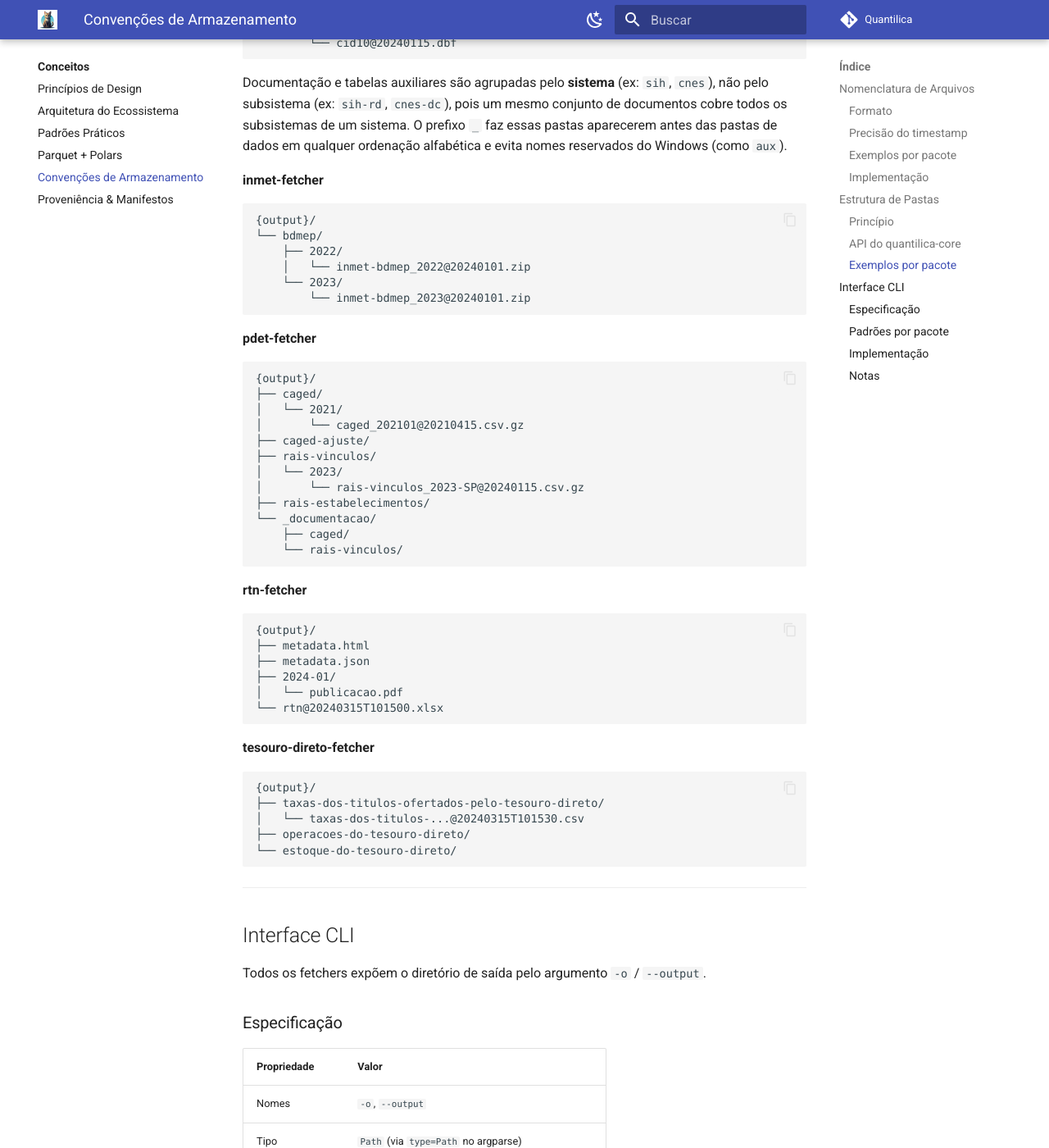
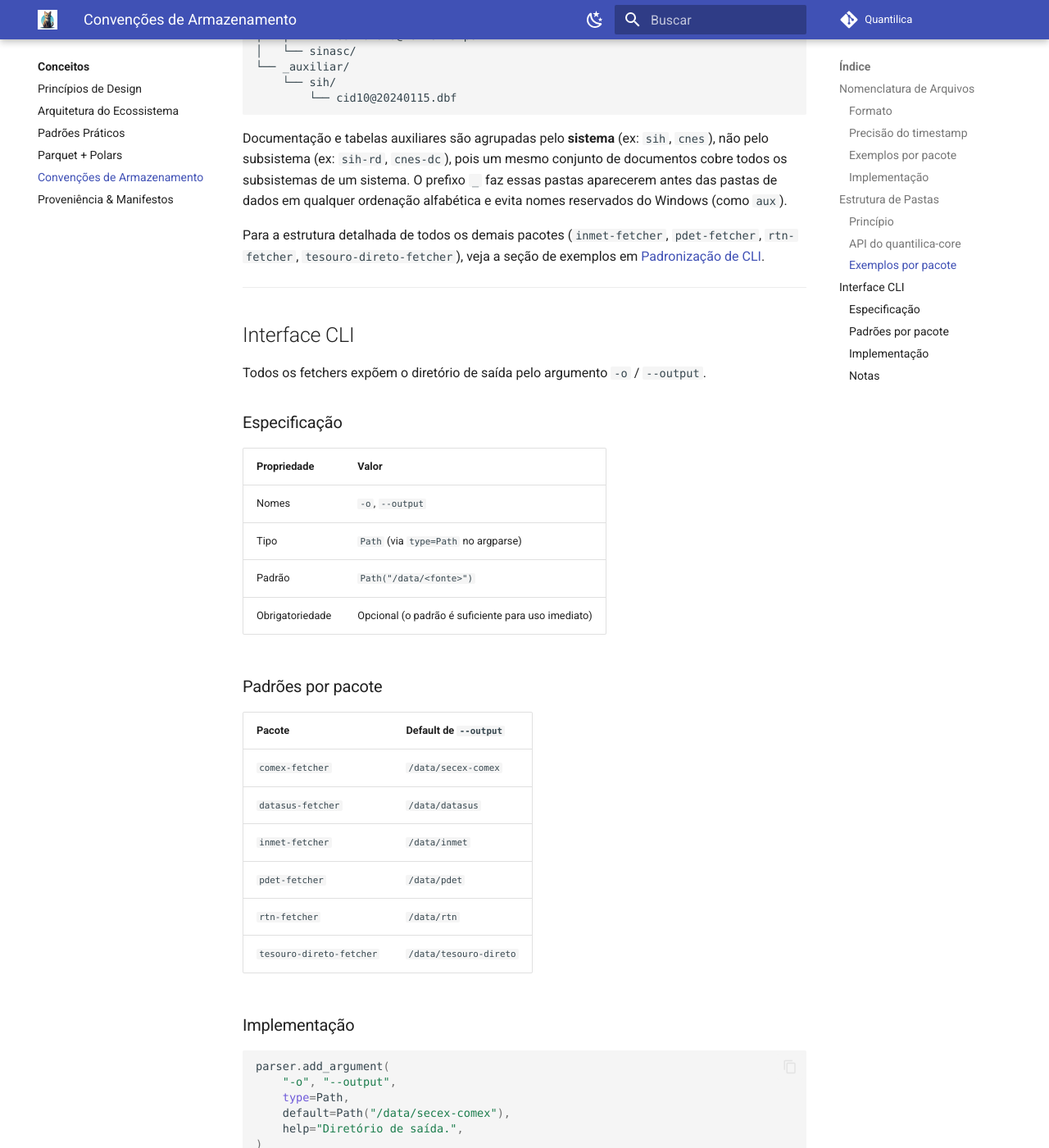
Before and after one commit to Quantilica/docs, an MkDocs documentation site: the page built from docs/concepts/storage.md, in a window 1280 px wide and 1400 px high, scrolled down 3137 px. Shown: the whole window at 82% size. Built offline with MkDocs 1.6.1 and Material for MkDocs 9.7.7, drawn with Linux system fonts in a browser that asks for light colours; some web fonts are replaced; comment, search, counter and statistics services are not loaded; some of the changed text lies outside the part shown.

Commit message:
refactor(docs): add cross-references between storage.md and cli-fetchers.md
- storage.md: add note clarifying user perspective vs contributor perspective
- storage.md: trim redundant folder structure examples (keep 2, link to cli-fetchers for full list)
- cli-fetchers.md: add note pointing to storage.md for user-facing view
- Reduces content duplication while maintaining complete information

Different audiences, different perspectives: users see output organization,
contributors see how to implement the conventions.

````diff
--- a/docs/concepts/storage.md
+++ b/docs/concepts/storage.md
@@ -1,6 +1,8 @@
 # Convenções de Armazenamento — Fetchers
 
-Este documento define os padrões de nomenclatura de arquivos, estrutura de pastas e interface CLI adotados por todos os pacotes fetcher da Quantilica. Novos fetchers e alterações em fetchers existentes devem seguir estas convenções.
+Esta página cobre a perspectiva do **usuário final**: como os arquivos são nomeados, como as pastas são organizadas e como a flag `-o` funciona. Para a perspectiva do **contribuidor** (como implementar essas convenções num novo fetcher), veja [Padronização de CLI](../normas/cli-fetchers.md).
+
+Este documento define os padrões de nomenclatura de arquivos, estrutura de pastas e interface CLI adotados por todos os pacotes fetcher da Quantilica.
 
 ---
 
@@ -124,50 +126,7 @@
 
 Documentação e tabelas auxiliares são agrupadas pelo **sistema** (ex: `sih`, `cnes`), não pelo subsistema (ex: `sih-rd`, `cnes-dc`), pois um mesmo conjunto de documentos cobre todos os subsistemas de um sistema. O prefixo `_` faz essas pastas aparecerem antes das pastas de dados em qualquer ordenação alfabética e evita nomes reservados do Windows (como `aux`).
 
-**inmet-fetcher**
-```
-{output}/
-└── bdmep/
-    ├── 2022/
-    │   └── inmet-bdmep_2022@20240101.zip
-    └── 2023/
-        └── inmet-bdmep_2023@20240101.zip
-```
-
-**pdet-fetcher**
-```
-{output}/
-├── caged/
-│   └── 2021/
-│       └── caged_202101@20210415.csv.gz
-├── caged-ajuste/
-├── rais-vinculos/
-│   └── 2023/
-│       └── rais-vinculos_2023-SP@20240115.csv.gz
-├── rais-estabelecimentos/
-└── _documentacao/
-    ├── caged/
-    └── rais-vinculos/
-```
-
-**rtn-fetcher**
-```
-{output}/
-├── metadata.html
-├── metadata.json
-├── 2024-01/
-│   └── publicacao.pdf
-└── rtn@20240315T101500.xlsx
-```
-
-**tesouro-direto-fetcher**
-```
-{output}/
-├── taxas-dos-titulos-ofertados-pelo-tesouro-direto/
-│   └── taxas-dos-titulos-...@20240315T101530.csv
-├── operacoes-do-tesouro-direto/
-└── estoque-do-tesouro-direto/
-```
+Para a estrutura detalhada de todos os demais pacotes (`inmet-fetcher`, `pdet-fetcher`, `rtn-fetcher`, `tesouro-direto-fetcher`), veja a seção de exemplos em [Padronização de CLI](../normas/cli-fetchers.md).
 
 ---
 
````
Also changed, not shown: docs/normas/cli-fetchers.md (+2 -0 lines).
